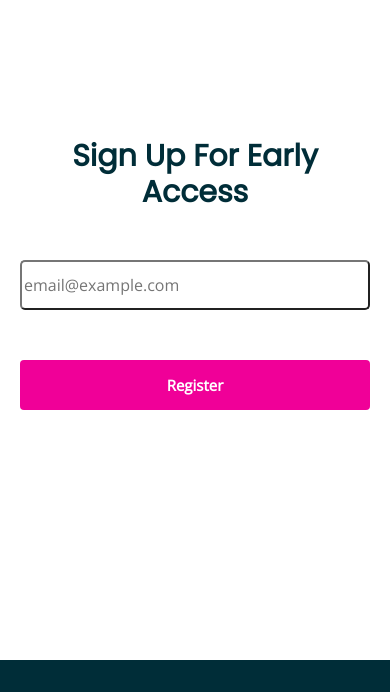
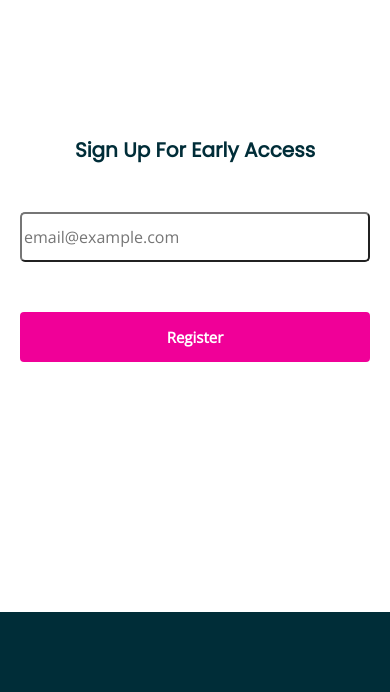
Before and after one commit to FaridaMd/Beginner-Responsive-, a plain HTML site: page index.html in a window 390 px wide. Shown: the part 780-1472 px from the top of the page. Drawn offline with nearby package versions, Linux system fonts and the light colour scheme.

Commit message:
Update mediaquery.css

```diff
--- a/mediaquery.css
+++ b/mediaquery.css
@@ -36,12 +36,9 @@
     padding: 0px;
   }
   #signin{
-    font-size: 30px;
+    font-size: 20px;
   }
-  /* .mockups{
-    width:100%;
-    margin: 50px auto;
-  } */
+
   .coltext{
     margin: 0px;
     text-align: center;
@@ -59,9 +56,7 @@
     margin:50px 0px;
     padding: 0px;
     width: 350px;
-    /* max-width: 100%; */
 
-    /* margin: 0px; */
   }
   #signup{
     margin-bottom: 70px;
```
